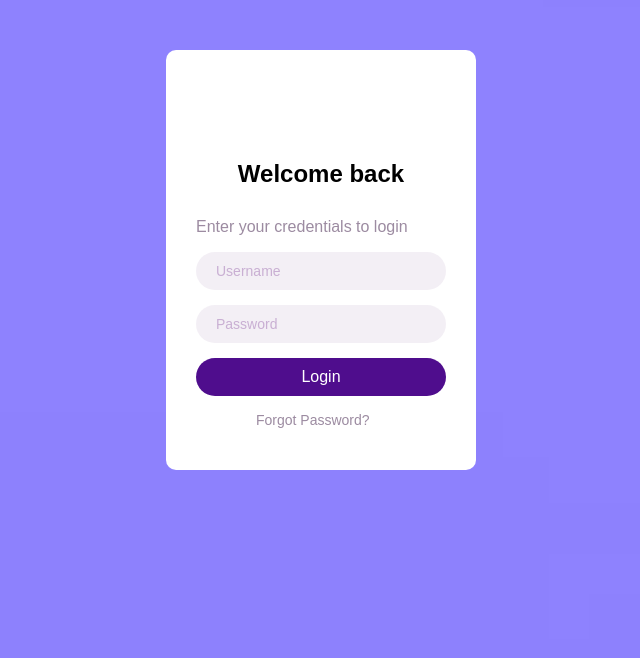
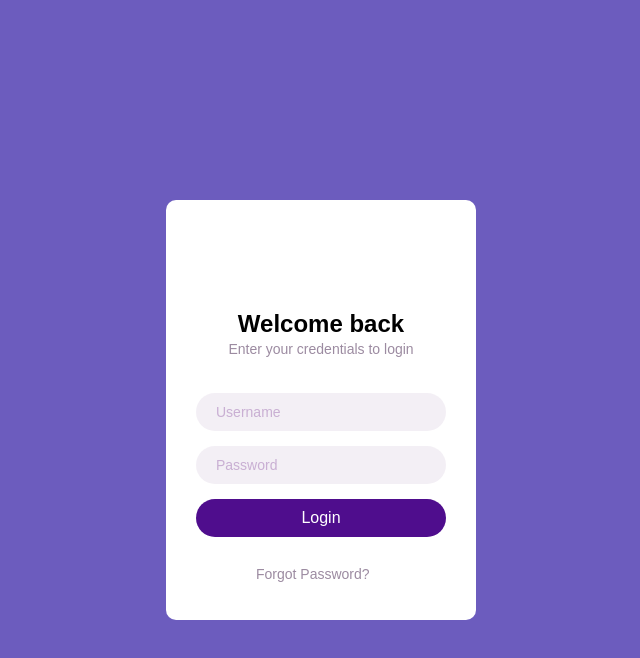
Before and after one commit to Charity1818/Login-Page, a plain HTML site: page index.html in a window 1280 px wide. Shown: the whole page, without its empty margins (319-959 px from the left). Drawn offline with Linux system fonts and the light colour scheme.

Commit message:
final commit

```diff
--- a/index.html
+++ b/index.html
@@ -1,5 +1,6 @@
 <!DOCTYPE html>
 <html lang="en">
+
 <head>
     <meta charset="UTF-8">
     <meta name="viewport" content="width=device-width, initial-scale=1.0">
@@ -7,10 +8,15 @@
     <link rel="stylesheet" href="style.css">
 
 </head>
+
 <body>
     <div class="login">
+        <div>
             <h2> Welcome back</h2>
+        </div>
+        <div class="logininfo">
             <p>Enter your credentials to login</p>
+        </div>
         <form>
             <input type="text" name="Username" placeholder="Username">
             <input type="password" name="Password" placeholder="Password">
@@ -20,4 +26,5 @@
     </div>
 
 </body>
+
 </html>
--- a/style.css
+++ b/style.css
@@ -1,8 +1,7 @@
 body{
     margin: 0;
     padding: 0;
-    background: url("images.jpg");
-    background-size: cover;
+    background-color: #6c5cbe;
     background-position: center;
     font-family: Arial;
 }
@@ -11,7 +10,7 @@ body{
     margin: auto;
     padding: 70px 30px;
     height: 280px;
-    margin-top: 50px;
+    margin-top: 200px;
     color: rgba(57, 23, 68, 0.5);
     border-radius: 10px;
     box-shadow: rgba(201, 199, 202, 0.5);
@@ -28,11 +27,17 @@ h2{
     text-align: center;
     font-family: Arial;
 }
+.logininfo{
+    margin-top: -27px;
+    margin-bottom: 36px;
+    text-align: center;
+    font-size: 14px;
+}
 p{
     font-family: Arial;
     font-weight: lighter;
     padding: 30 40px;
-    font-size: 16px;
+    font-size: 14px;
 
 }
 input{
@@ -85,4 +90,6 @@ a{
     font-size: 14px;
     text-decoration: none;
     margin: 60px;
+    margin-top: 14px;
+    display: block;
 }
```
Lines whose indentation alone changed are shown as unchanged.
